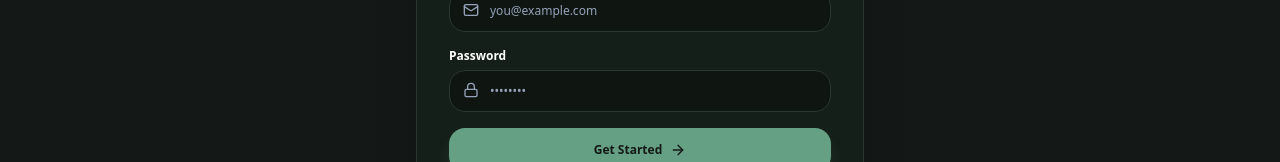
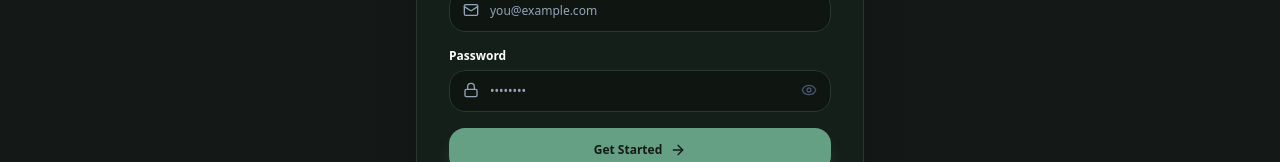
Before and after one commit to Kiran-F/Habit-Rescue, a React (Vite) app: page /register in a window 1280 px wide. Shown: the part 401-563 px from the top of the page. Built offline with nearby package versions, Linux system fonts and the light colour scheme; no server answers.

Commit message:
added unhide password on login and register pages.

```diff
--- a/src/pages/LoginPage.jsx
+++ b/src/pages/LoginPage.jsx
@@ -1,6 +1,6 @@
 import React, { useState } from 'react';
 import { Link, useNavigate } from 'react-router-dom';
-import { Sprout, Mail, Lock, ArrowRight, RotateCcw } from 'lucide-react';
+import { Sprout, Mail, Lock, ArrowRight, RotateCcw, Eye, EyeOff } from 'lucide-react';
 import { useAuth } from '../context/AuthContext';
 
 export default function LoginPage() {
@@ -9,6 +9,7 @@ export default function LoginPage() {
 
   const [email, setEmail] = useState('');
   const [password, setPassword] = useState('');
+  const [showPassword, setShowPassword] = useState(false);
   const [error, setError] = useState('');
   const [loading, setLoading] = useState(false);
 
@@ -77,13 +78,25 @@ export default function LoginPage() {
             <div className="relative">
               <Lock className="absolute left-3.5 top-3 h-4 w-4 text-slate-400" />
               <input
-                type="password"
+                type={showPassword ? 'text' : 'password'}
                 required
                 placeholder="••••••••"
                 value={password}
                 onChange={(e) => setPassword(e.target.value)}
-                className="w-full rounded-2xl border border-slate-300 dark:border-[#293730] bg-slate-50 dark:bg-[#0f1612] pl-10 pr-3.5 py-3 text-xs text-slate-900 dark:text-white placeholder-slate-400 focus:border-[#659F84] focus:outline-none"
+                className="w-full rounded-2xl border border-slate-300 dark:border-[#293730] bg-slate-50 dark:bg-[#0f1612] pl-10 pr-10 py-3 text-xs text-slate-900 dark:text-white placeholder-slate-400 focus:border-[#659F84] focus:outline-none"
               />
+              <button
+                type="button"
+                onClick={() => setShowPassword(!showPassword)}
+                className="absolute right-3.5 top-3 text-slate-600 focus:outline-none cursor-pointer"
+                aria-label={showPassword ? 'Hide password' : 'Show password'}
+              >
+                {showPassword ? (
+                  <EyeOff className="h-4 w-4" />
+                ) : (
+                  <Eye className="h-4 w-4" />
+                )}
+              </button>
             </div>
           </div>
 
--- a/src/pages/RegisterPage.jsx
+++ b/src/pages/RegisterPage.jsx
@@ -1,6 +1,6 @@
 import React, { useState } from 'react';
 import { Link, useNavigate } from 'react-router-dom';
-import { Sprout, Mail, Lock, User, ArrowRight, RotateCcw } from 'lucide-react';
+import { Sprout, Mail, Lock, User, ArrowRight, RotateCcw, Eye, EyeOff } from 'lucide-react';
 import { useAuth } from '../context/AuthContext';
 
 export default function RegisterPage() {
@@ -10,6 +10,7 @@ export default function RegisterPage() {
   const [name, setName] = useState('');
   const [email, setEmail] = useState('');
   const [password, setPassword] = useState('');
+  const [showPassword, setShowPassword] = useState(false);
   const [error, setError] = useState('');
   const [loading, setLoading] = useState(false);
 
@@ -83,13 +84,25 @@ export default function RegisterPage() {
             <div className="relative">
               <Lock className="absolute left-3.5 top-3 h-4 w-4 text-slate-400" />
               <input
-                type="password"
+                type={showPassword ? 'text' : 'password'}
                 required
                 placeholder="••••••••"
                 value={password}
                 onChange={(e) => setPassword(e.target.value)}
-                className="w-full rounded-2xl border border-slate-300 dark:border-[#293730] bg-slate-50 dark:bg-[#0f1612] pl-10 pr-3.5 py-3 text-xs text-slate-900 dark:text-white placeholder-slate-400 focus:border-[#659F84] focus:outline-none"
+                className="w-full rounded-2xl border border-slate-300 dark:border-[#293730] bg-slate-50 dark:bg-[#0f1612] pl-10 pr-10 py-3 text-xs text-slate-900 dark:text-white placeholder-slate-400 focus:border-[#659F84] focus:outline-none"
               />
+              <button
+                type="button"
+                onClick={() => setShowPassword(!showPassword)}
+                className="absolute right-3.5 top-3 text-slate-600 focus:outline-none cursor-pointer"
+                aria-label={showPassword ? 'Hide password' : 'Show password'}
+              >
+                {showPassword ? (
+                  <EyeOff className="h-4 w-4" />
+                ) : (
+                  <Eye className="h-4 w-4" />
+                )}
+              </button>
             </div>
           </div>
 
```
